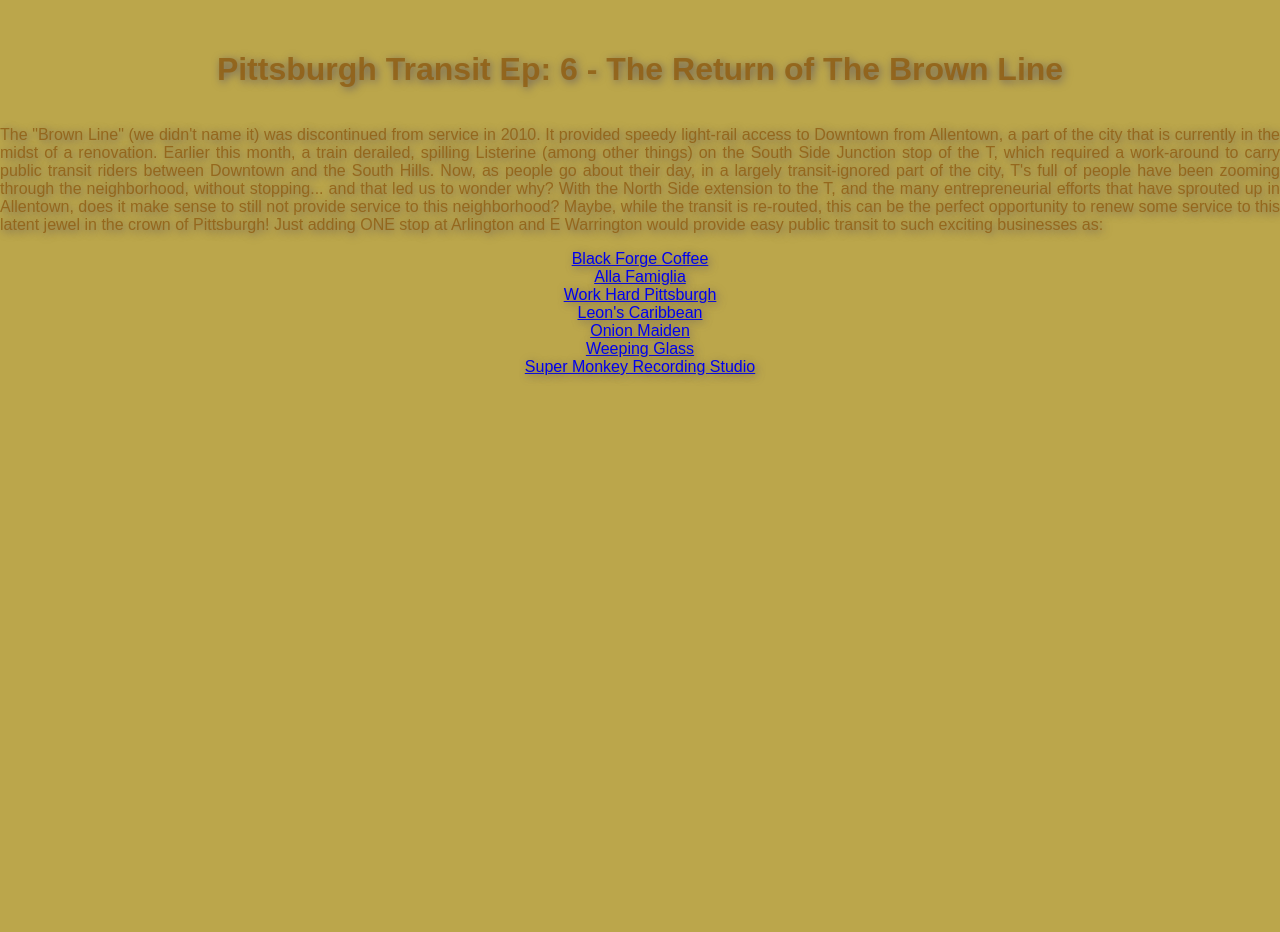
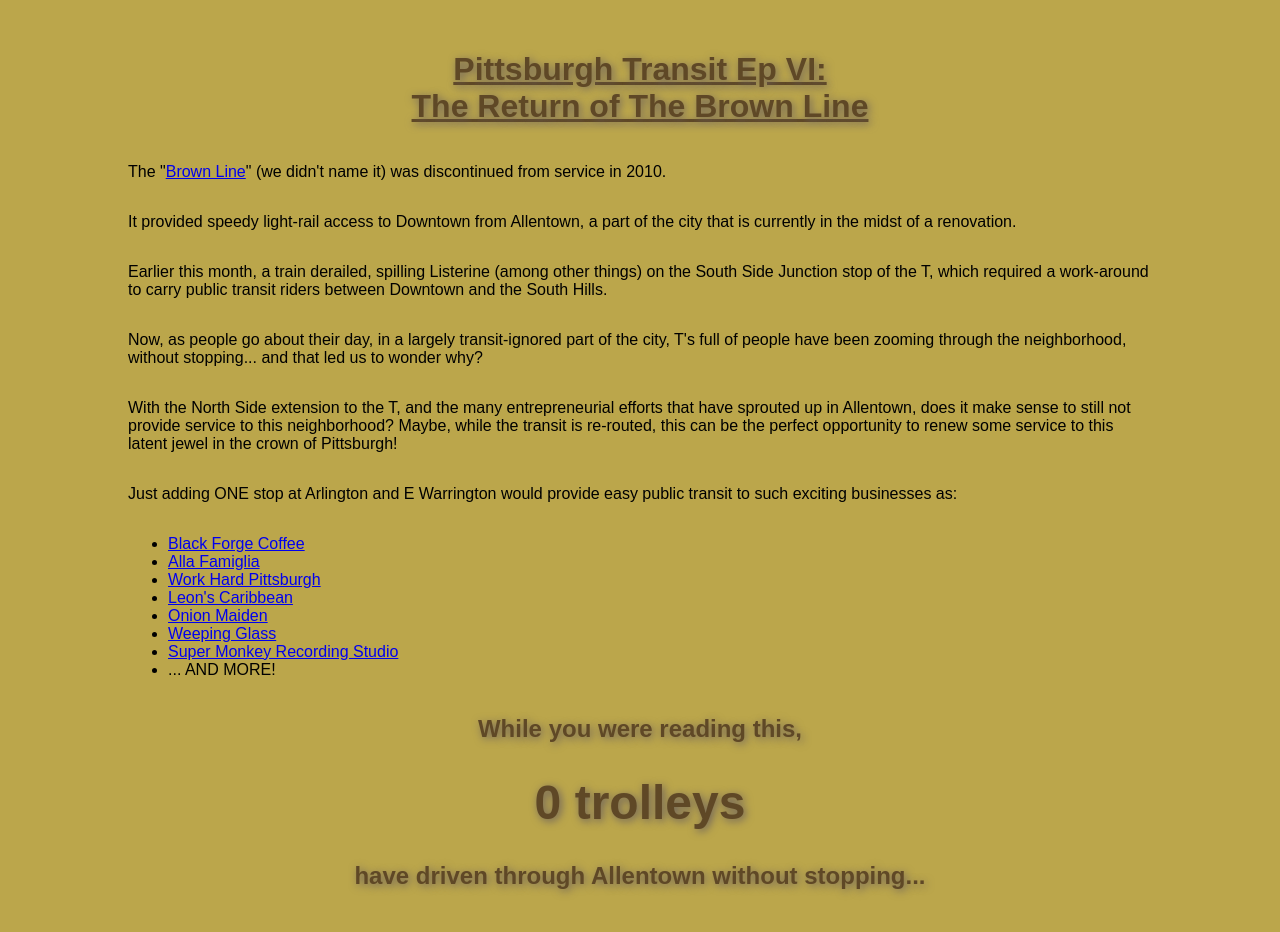
Before and after one commit to dmetriusagurs/Transitapp, a React (Create React App) app: page / in a window 1280 px wide. Shown: the top 932 px of the page. Before the commit the page ends 800 px from the top, so only its background shows below. Built offline with nearby package versions, Linux system fonts and the light colour scheme; no server answers.

Commit message:
Final? Formatting

```diff
--- a/src/App.css
+++ b/src/App.css
@@ -1,30 +1,36 @@
+body {
+  background-color: rgba(165, 138, 16, 0.753);
+  display: block;
+  min-width: 100%;
+    max-width: 100%;
+    width: 100%;
+    box-sizing: border-box;
+    padding-top: 30px;
+
+    }
+
 .title {
+  padding-left: 5%;
+  padding-right: 5%;
+  text-decoration: underline;
   text-align: center;
-  color: rgba(145, 95, 20, 0.842);
+  color: rgb(95, 72, 38);
   text-shadow: 2px 2px 8px #695e5e;
   }
 .text {
- display:flex;
+  display:flex;
   flex-flow: row wrap;
+  padding-left: 10%;
+  padding-right: 10%;
+  color: black;
 }
 
-p{
-  text-align: justify;
-}
+.footer {
+  padding-left: 5%;
+  padding-right: 5%;
+  padding-bottom: 10%;
 
-  body {
-background-color: rgba(165, 138, 16, 0.753);
-display: block;
-min-width: 100%;
-  max-width: 100%;
-  width: 100%;
-  box-sizing: border-box;
-  padding-top: 30px;
-
+  text-align: center;
+  color: rgb(95, 72, 38);
+  text-shadow: 2px 2px 8px #695e5e;
   }
-
-  ul {
-    list-style-type: none;
-    margin: 0;
-    padding: 0;
-}
--- a/src/App.js
+++ b/src/App.js
@@ -12,6 +12,7 @@ class App extends Component {
    super(props);
    this.state =
    {
+    NumTs: 0,
     routes: []
    };
 
@@ -44,20 +45,32 @@ class App extends Component {
 
  render() {
    return (
-  <div className="title"> <h1>Pittsburgh Transit Ep: 6 - The Return of The Brown Line</h1>
+   <div>
+      <h1 className="title">Pittsburgh Transit Ep VI:<br />
+      The Return of The Brown Line</h1>
+      <div className="text">
+        <p>The "<a href="https://en.wikipedia.org/wiki/Brown_Line_(Pittsburgh)">
+        Brown Line</a>" (we didn't name it) was discontinued from service in 2010.</p>
+        <p> It provided speedy light-rail access to Downtown from Allentown, a part of
+          the city that is currently in the midst of a renovation.</p>
 
-    <div className="text">
-      <p> The "Brown Line" (we didn't name it) was discontinued from service in 2010. It provided speedy light-rail access to Downtown from Allentown, a part of the city that is currently in the midst of a renovation.
+        <p>Earlier this month, a train derailed, spilling Listerine (among other things)
+          on the South Side Junction stop of the T, which required a work-around to carry
+          public transit riders between Downtown and the South Hills.</p>
 
-                Earlier this month, a train derailed, spilling Listerine (among other things) on the South Side Junction stop of the T, which required a work-around to carry public transit riders between Downtown and the South Hills.
+        <p>Now, as people go about their day, in a largely transit-ignored part of the
+          city, T's full of people have been zooming through the neighborhood, without
+          stopping... and that led us to wonder why?</p>
 
-                Now, as people go about their day, in a largely transit-ignored part of the city, T's full of people have been zooming through the neighborhood, without stopping... and that led us to wonder why?
+        <p>With the North Side extension to the T, and the many entrepreneurial efforts
+          that have sprouted up in Allentown, does it make sense to still not provide
+          service to this neighborhood? Maybe, while the transit is re-routed, this can
+          be the perfect opportunity to renew some service to this latent jewel in the
+          crown of Pittsburgh!</p>
 
-                  With the North Side extension to the T, and the many entrepreneurial efforts that have sprouted up in Allentown, does it make sense to still not provide service to this neighborhood? Maybe, while the transit is re-routed, this can be the perfect opportunity to renew some service to this latent jewel in the crown of Pittsburgh!
+        <p>Just adding ONE stop at Arlington and E Warrington would provide easy public
+          transit to such exciting businesses as:</p>
 
-                  Just adding ONE stop at Arlington and E Warrington would provide easy public transit to such exciting businesses as:
-           </p>
-              </div>
         <div className="Links">
           <ul>
             <li><a href=" http://www.blackforgecoffee.com/">Black Forge Coffee </a></li>
@@ -67,8 +80,11 @@ class App extends Component {
             <li><a href= "http://www.onionmaiden.com/"> Onion Maiden </a> </li>
             <li><a href= "http://www.moroseandmacabre.com/"> Weeping Glass </a> </li>
             <li><a href= "http://www.ilovesupermonkey.com/"> Super Monkey Recording Studio </a> </li>
+            <li>... AND MORE!</li>
           </ul>
         </div>
+      </div>
+      <h2 className="footer">While you were reading this, <h1>{this.state.NumTs} trolleys</h1> have driven through Allentown without stopping...</h2>
     </div>
     );
     }
```
Lines whose indentation alone changed are shown as unchanged.
